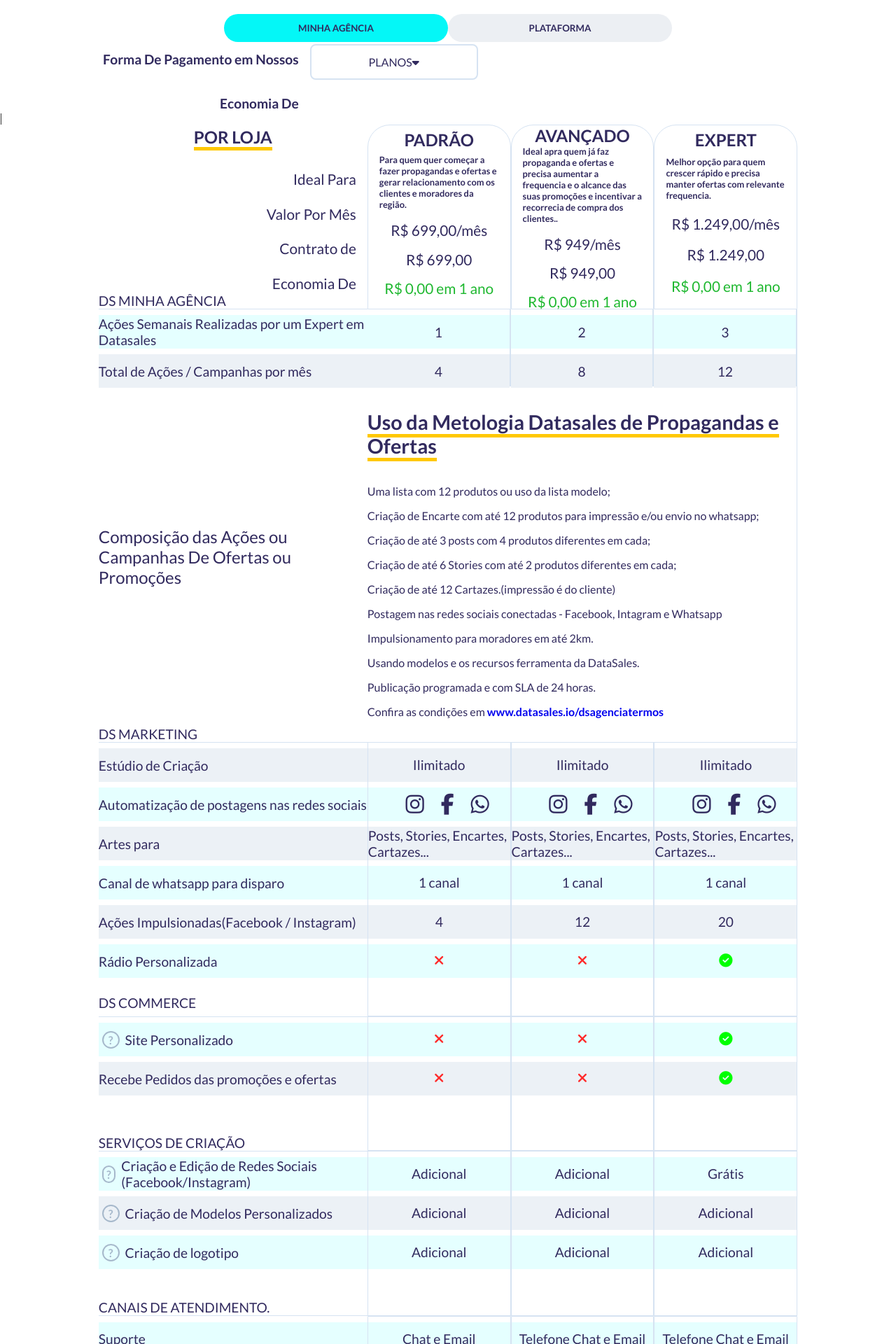
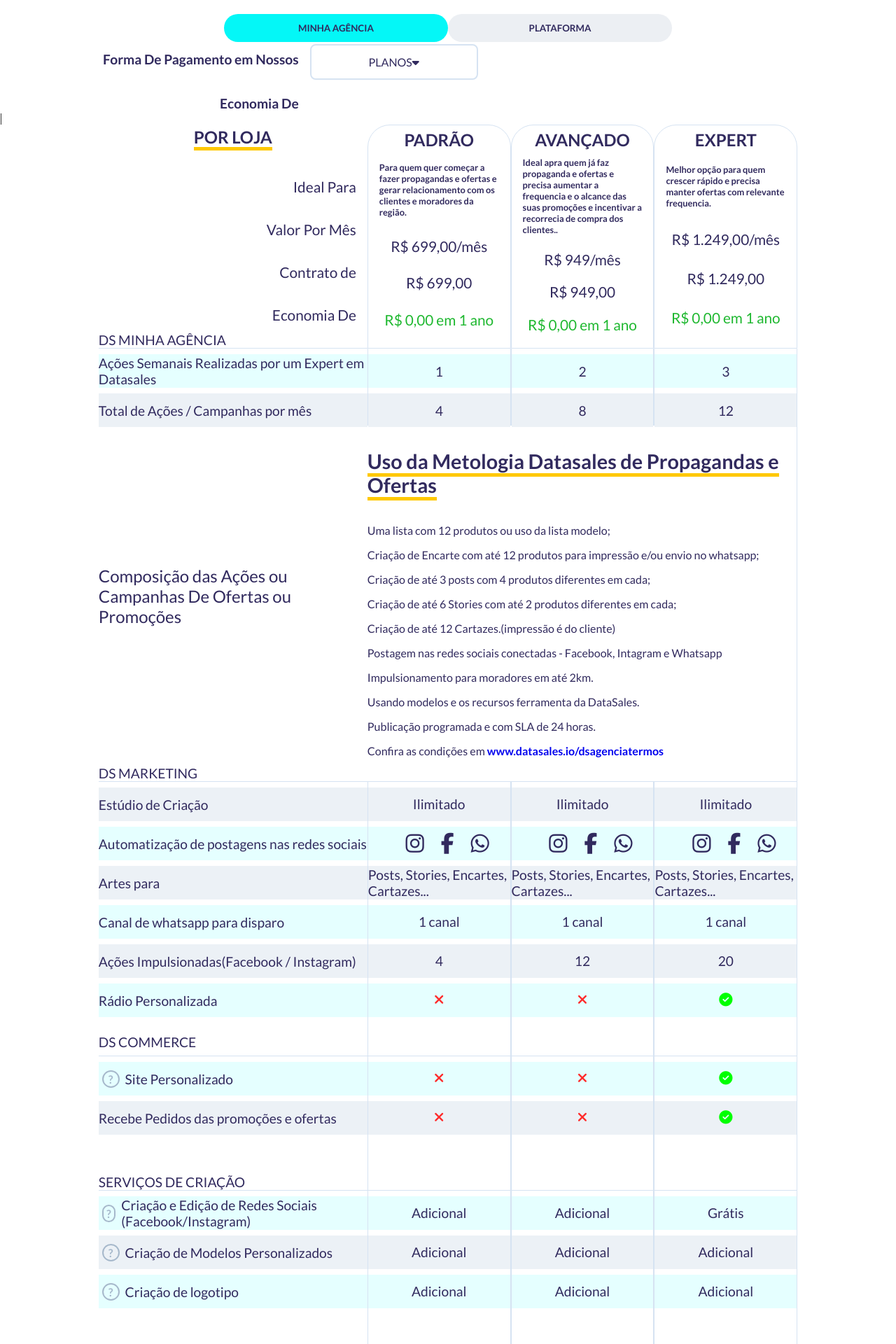
Before and after one commit to vitorsantos100798/React_Price_Page, a React (Create React App) app: page / in a window 1280 px wide. Shown: the top 1920 px of the page at 70% size. Built offline with nearby package versions, Linux system fonts and the light colour scheme.

Commit message:
atualizacao

```diff
--- a/src/Components/CardInfoLeft/cardinfoleft.css
+++ b/src/Components/CardInfoLeft/cardinfoleft.css
@@ -8,7 +8,7 @@
   justify-content: Space-between;
   align-items: flex-end;
   width: 100%;
-  height: 15%;
+  height: 20rem;
   border-bottom: 1px solid var(--Fourth);
 }
 .Text_Header {
@@ -125,7 +125,7 @@
   flex-direction: column;
   justify-content:space-between;
   width: 100%;
-  height: 14.7rem;
+  height: 15rem;
   border-bottom: 1px solid var(--Fourth);
 
 }
--- a/src/Components/Collum/collum.css
+++ b/src/Components/Collum/collum.css
@@ -8,7 +8,7 @@
   justify-content: Space-between;
   align-items: center;
   width: 100%;
-  height: 15%;
+  height: 20rem;
   border-bottom: 1px solid var(--Fourth);
   border-top: 1px solid var(--Fourth);
   border-left: 1px solid var(--Fourth);
@@ -43,7 +43,7 @@
   display: flex;
   flex-direction: column;
   justify-content: space-between;
-  border-right: 2px solid var(--Fourth);
+  border: 1.5px solid var(--Fourth);
   border-top: none;
   border-bottom: none;
 }
@@ -104,7 +104,6 @@
   border-top: 1px solid var(--Fourth);
   border-left: 1px solid var(--Fourth);
   border-right: 1px solid var(--Fourth);
-  border-bottom: 1px solid var(--Fourth);
 }
 .BoxThreee > ul > li {
   margin-top: 0.5rem;
@@ -129,6 +128,7 @@
   font-size: 1.2rem;
 }
 .BoxFourr {
+
   display: flex;
   flex-direction: column;
   justify-content: space-between;
@@ -137,7 +137,6 @@
   border-top: 1px solid var(--Fourth);
   border-left: 1px solid var(--Fourth);
   border-right: 1px solid var(--Fourth);
-  border-bottom: 1px solid var(--Fourth);
 }
 .BoxFourr > ul > li {
   margin-top: 0.5rem;
@@ -151,8 +150,6 @@
   color: var(--Primary);
 }
 .Button {
-  margin-top: 2rem;
-  height: 50%;
   display: flex;
   flex-direction: column;
   align-items: center;
@@ -160,7 +157,7 @@
   border-radius: 0px 0px 1.5rem 1.5rem;
 }
 .Button > div {
-  margin-top: 2rem;
+  margin-top:1rem;
 }
 .Button > div > button {
   border-radius: 0.5rem;
@@ -206,11 +203,10 @@
   flex-direction: column;
   justify-content: space-between;
   width: 100%;
-  height: 236px;
+  height: 15rem;
   border-top: 1px solid var(--Fourth);
   border-left: 1px solid var(--Fourth);
   border-right: 1px solid var(--Fourth);
-  border-bottom: 1px solid var(--Fourth);
 }
 .BoxSixthv > ul > li {
   margin-top: 0.5rem;
@@ -235,7 +231,7 @@
 }
 
 .BoxUltimo > div > ul > li {
-  margin-top: 0.5rem;
+  margin-top: 0.53rem;
   display: flex;
   align-items: center;
   justify-content: center;
--- a/src/Components/Plataforma/Card Info/Cardinfo.css
+++ b/src/Components/Plataforma/Card Info/Cardinfo.css
@@ -102,7 +102,7 @@
     height: 18%;
 }
 .Box6 > ul > li {
-  margin-bottom: 0.5rem;
+  margin-top: 0.5rem;
   display: flex;
   align-items: center;
   height: 2.5rem;
--- a/src/Components/Plataforma/Coluna/Coluna.css
+++ b/src/Components/Plataforma/Coluna/Coluna.css
@@ -134,7 +134,9 @@
 }
 .Boxseis{
     width: 100%;
-    height: 22%;
+    height: 20%;
+    display: flex;
+    flex-direction: column;
     border-radius: 0px 0px 2rem 2rem;
     border-top: none;
     border-right: 1px solid var(--Fourth);
@@ -143,8 +145,8 @@
 
 }
 .Boxseis > div > ul > li {
-  margin-bottom: 0.5rem;
   display: flex;
+  margin-top: 0.5rem;
   align-items: center;
   justify-content:center;
   height: 2.5rem;
--- a/src/Components/Plataforma/Coluna/Coluna.js
+++ b/src/Components/Plataforma/Coluna/Coluna.js
@@ -81,10 +81,10 @@
                     <li className="Azul  ListaGrande "> {props.data.condições}</li>
                 </ul>
                 </div>
+                <div className="Button">
+                        <div className="StylePlan">{props.data.plano}</div>
+                    </div>
 
-                    <div className="Button">
-                        <div className="StylePlan">{props.data.plano}</div>
-            </div>
 
             </div>
         </div>
```
